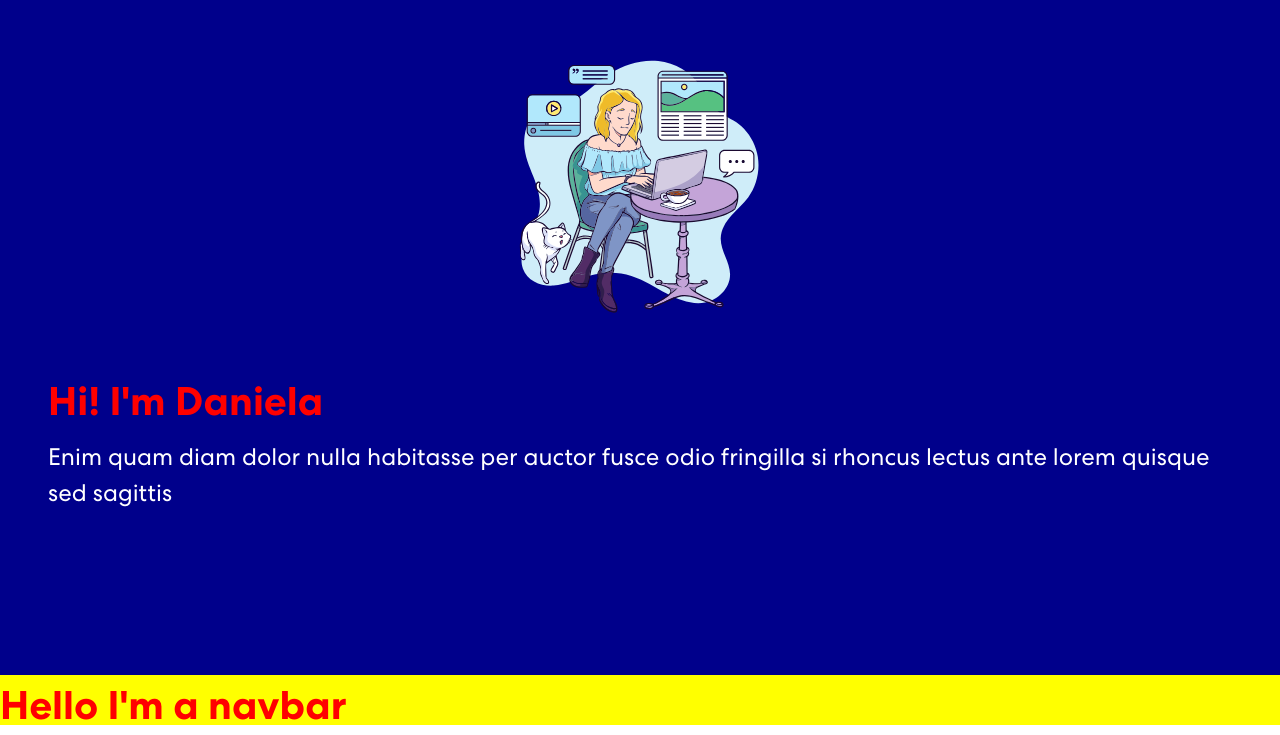
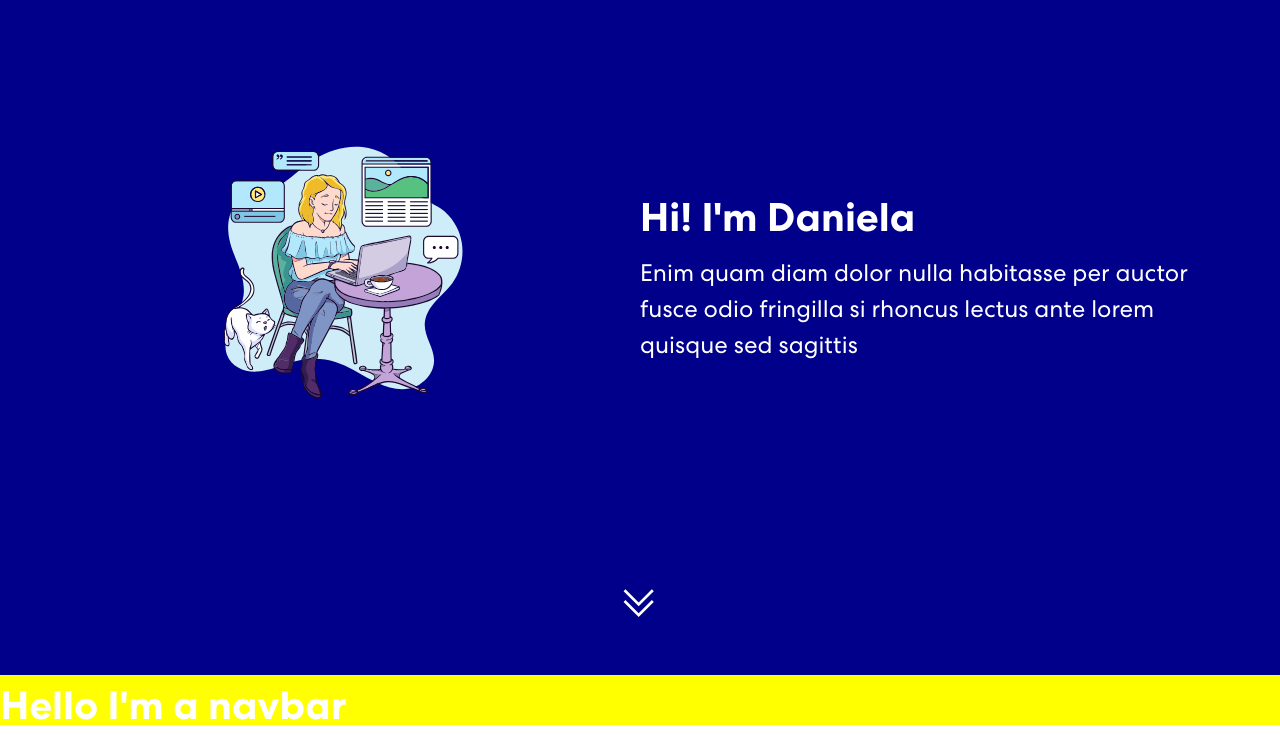
Before and after one commit to danielamorariu/danielamorariu.github.io, a React (Create React App) app: page / in a window 1280 px wide. Shown: the part 125-860 px from the top of the page. Built offline with nearby package versions, Linux system fonts and the light colour scheme.

Commit message:
Add Header template and baasic styling

```diff
--- a/src/components/Header/Header.js
+++ b/src/components/Header/Header.js
@@ -13,6 +13,9 @@ export const Header = () => {
                         <span>Enim quam diam dolor nulla habitasse per auctor fusce odio fringilla si rhoncus lectus ante lorem quisque sed sagittis</span>
                     </div>
                 </div>
+                <div className="header__cta">
+                    <span></span>
+                </div>
             </div>
         </header>
     )
--- a/src/resources/Components/header.scss
+++ b/src/resources/Components/header.scss
@@ -1,4 +1,7 @@
-/* Header component */
+// ====================
+// ====== Header ======
+// ====================
+
 .header {
   width: 100vw;
   height: 100vh;
@@ -11,17 +14,71 @@
     align-items: center;
     justify-content: center;
     gap: $size-32;
+
+    @include breakpoint-min(md) {
+      flex-direction: row;
+      flex-wrap: wrap;
+      gap: 0;
+    }
   }
 
   &__image {
+    display: flex;
+    align-items: center;
+    justify-content: flex-end;
+
+    @include breakpoint-min(md) {
+      flex: 1;
+    }
+
     img {
+      @include breakpoint-min(md) {
+        margin: auto;
+      }
+    }
+  }
+
+  &__presentation {
+    text-align: center;
+
+    @include breakpoint-min(md) {
+      text-align: left;
+      flex: 1;
+    }
+
+    span {
 
     }
   }
 
-  &__presentation {
+  &__cta {
+    position: absolute;
+    bottom: 5%;
+    width: 100%;
+    height: 20%;
+    display: flex;
+    align-items: flex-end;
+    justify-content: center;
+
     span {
+      position: relative;
+      display: block;
+      width: $size-64;
+      height: $size-64;
 
+      &:after {
+        position: absolute;
+        content: '';
+        width: $size-64;
+        height: $size-64;
+        background-color: $col-text;
+        mask: url('../../assets/img/chevron-double-down.svg');
+        mask-size: 100%;
+      }
+    }
+
+    @include breakpoint-min(md) {
+      //flex: 0 1 100%;
     }
   }
 }
--- a/src/resources/Components/navbar.scss
+++ b/src/resources/Components/navbar.scss
@@ -1,8 +1,6 @@
-
-
-h1 {
-  color: $myColor;
-}
+// ========================
+// ====== Navigation ======
+// ========================
 
 .navbar {
   background-color: yellow;
```
Also changed, not shown: src/assets/img/chevron-double-down.svg (added).
